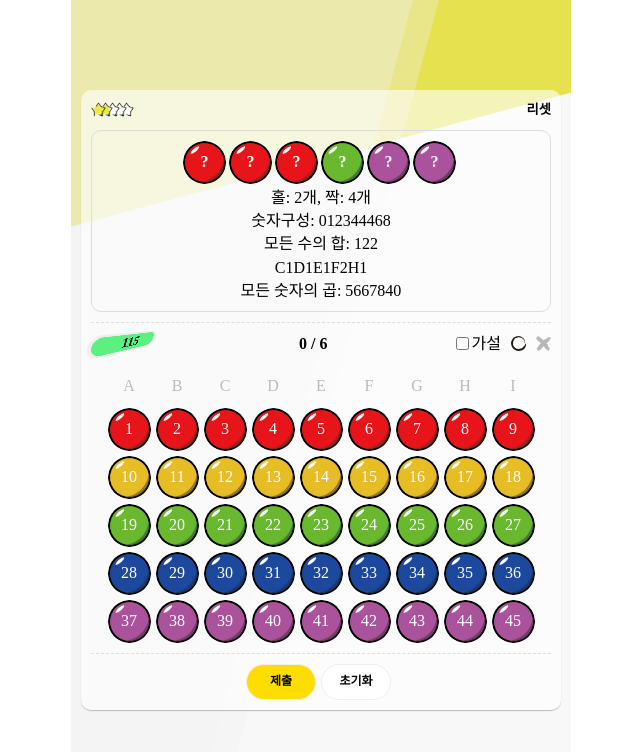
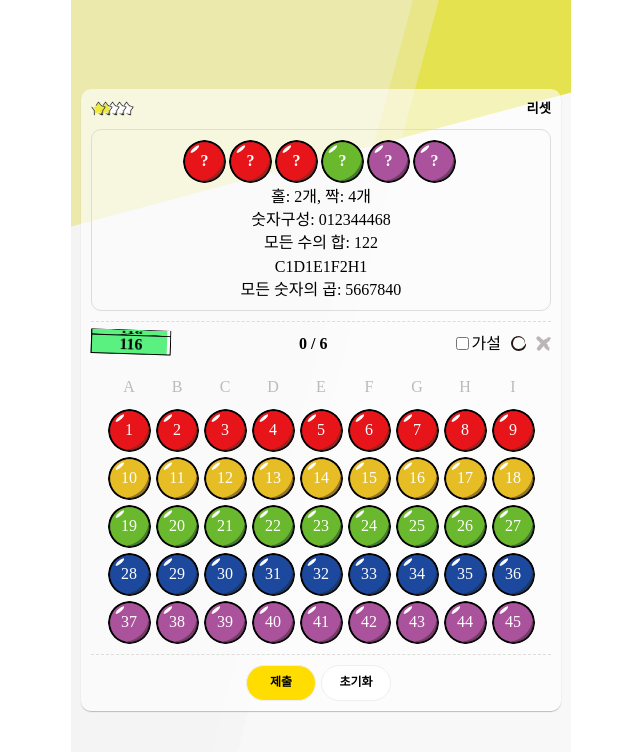
Before and after one commit to wondaero/lotto-offline-dev, a Vue app: page /playGame in a window 1280 px wide. Shown: the top 752 px of the page, without its empty margins (319-959 px from the left). Built offline with nearby package versions, Linux system fonts and the light colour scheme.

Commit message:
3d 타이머

```diff
--- a/src/components/playGame.vue
+++ b/src/components/playGame.vue
@@ -33,15 +33,45 @@
                 <div class="pd-v10 mg-b10 border-v-dashed-ddd" v-if="isShowNumberBoard">
                   <div>
                     <div class="mg-b10 btns flex j-content-sb a-items-c">
-                      <span class="inline-block" style="perspective:100px;">
-                        <!-- <span class="inline-block w80 h18 relative" style="box-shadow:inset 0 0 10px #999, -1px -1px 0 1px #999; transform:rotateY(50deg);" v-if="isShowNumberBoard"> -->
-                        <span class="inline-block w80 h18 relative radius50 overflow-hidden bg-eee time-bar" style="box-shadow:-1px 0 0 2px #eee; transition:transform 0.5s cubic-bezier(0.68, -0.55, 0.27, 1.55);"
+
+
+                      <span class="inline-block" style1="perspective:100px;">
+                        <span class="inline-block w80 h20 relative" :style="{transform : timerAngle}" style="transition:transform 0.5s cubic-bezier(0.68, -0.55, 0.27, 1.55); transform-style:preserve-3d;"
+                        v-if="isShowNumberBoard" ref="" @click="effectTimeBar">
+                          <span class="border-box absolute top0 left0 border-000 bg-fff w80 h20" style="transform:translateZ(10px);">
+                            <span class="inline-block bg-blue absolute bottom0 left0 h100p"
+                            :style="{width: 100 - ((100 / 120) * timer) + '%', background: timerColor}"></span>
+                            <strong class="w100p inline-block txt-c relative color-000">{{120 - timer}}</strong>
+                          </span>
+                          <span class="border-box absolute top0 left0 border-000 bg-fff w80 h20" style="transform:translateY(10px) rotateX(-90deg);">
+                            <span class="inline-block bg-blue absolute bottom0 left0 h100p"
+                            :style="{width: 100 - ((100 / 120) * timer) + '%', background: timerColor}"></span>
+                            <strong class="w100p inline-block txt-c relative color-000">{{120 - timer}}</strong>
+                          </span>
+                          <span class="border-box absolute top0 left0 border-000 bg-fff w80 h20" style="transform:translateY(-10px) rotateX(90deg);">
+                            <span class="inline-block bg-blue absolute bottom0 left0 h100p"
+                            :style="{width: 100 - ((100 / 120) * timer) + '%', background: timerColor}"></span>
+                            <strong class="w100p inline-block txt-c relative color-000">{{120 - timer}}</strong>
+                          </span>
+                          <span class="border-box absolute top0 left0 border-000 bg-fff w80 h20" style="transform:translateZ(-10px) rotateX(180deg);">
+                            <span class="inline-block bg-blue absolute bottom0 left0 h100p"
+                            :style="{width: 100 - ((100 / 120) * timer) + '%', background: timerColor}"></span>
+                            <strong class="w100p inline-block txt-c relative color-000">{{120 - timer}}</strong>
+                          </span>
+                          <span class="border-box absolute top0 left0 border-000 bg-fff w20 h20" style="transform:translateX(-10px) rotateY(-90deg);"></span>  <!-- 3 -->
+                          <span class="border-box absolute top0 left0 border-000 bg-fff w20 h20" style="transform:translateX(70px) rotateY(-90deg);"></span> <!-- 4 -->
+                        </span>
+                      </span>
+
+                      <!-- <span class="inline-block" style="perspective:100px;">
+                        <span class="inline-block w80 h18 relative radius50 overflow-hidden bg-eee time-bar2" style="box-shadow:-1px 0 0 2px #eee; transition:transform 0.5s cubic-bezier(0.68, -0.55, 0.27, 1.55);"
                         v-if="isShowNumberBoard" ref="timeBar" @click="effectTimeBar">
                           <span class="inline-block bg-blue absolute bottom0 left0 h100p radius50"
                           :style="{width: 100 - ((100 / 120) * timer) + '%', background: timerColor}"></span>
                           <strong class="w100p inline-block txt-c relative color-000">{{120 - timer}}</strong>
                         </span>
-                      </span>
+                      </span> -->
+
                       <h4 class="txt-c mg0 inline-block">{{pickedBalls.length}} / 6</h4>
                       <div>
                         <label class="mg-r10">
@@ -157,9 +187,6 @@ export default {
         col: {}
       },
 
-      finishedNumArr: [],
-      finishedNumCnt: 0,
-
       isShowDifficulty: false,
       starCnt: 0,
       setStarCnt: 0,
@@ -167,6 +194,7 @@ export default {
       setInterval: '',
       timer: 0,
       timerColor: '#5af181',
+      timerAngle: 'rotate3d(40, 0, -5, -15deg)',
 
       gameLevel: {
         arr45: [],
@@ -196,6 +224,7 @@ export default {
         clearInterval(t.setInterval);
         t.timer = 0;
         t.timerColor = '#5af181';
+        t.timerAngle = 'rotate3d(40, 0, -5, 3deg)';
 
         let rdmNum = t.getRandomNum();
         if(t.setStarCnt > 0 && rdmNum != t.setStarCnt){
@@ -207,15 +236,17 @@ export default {
 
           if(t.timer > 109){
             t.timerColor = '#f55222';
+            t.timerAngle = 'rotate3d(40, 0, -5, 193deg)';
           }else if(t.timer > 59){
             t.timerColor = '#f5e67e';
+            t.timerAngle = 'rotate3d(40, 0, -5, 83deg)';
           }
 
           if(t.timer == 120){
             clearInterval(t.setInterval);
             return t.initLotto();
           }
-        }, 1000);
+        }, 1001);
       }
     },
 
@@ -288,15 +319,17 @@ export default {
 
           if(t.timer > 109){
             t.timerColor = '#f55222';
+            t.timerAngle = 'rotate3d(40, 0, -5, 193deg)';
           }else if(t.timer > 59){
             t.timerColor = '#f5e67e';
+            t.timerAngle = 'rotate3d(40, 0, -5, 83deg)';
           }
 
-          if(t.timer == 120){
+        if(t.timer == 120){
             clearInterval(t.setInterval);
             t.initLotto();
           }
-        }, 1000);
+        }, 1001);
 
 
     },
@@ -700,29 +733,24 @@ export default {
       for(let key in elObj){
         if(key == 0 || key > 4){
           let tmpNum056789Arr = [];
-          for(let i = 0 ; i < lv.arr45.length; i++){
+          for(let i = 0; i < lv.arr45.length; i++){
             if(String(lv.arr45[i]).substr(-1) == key){
               num056789Arr.push(lv.arr45[i]);
               tmpNum056789Arr.push(lv.arr45[i]);
             }
           }
           if(elObj[key] >= tmpNum056789Arr.length){
-
             tmpNum056789Arr.forEach((el) => {
               let matchedNum = lv.arr45.indexOf(el);
               let matchedNum2 = lv.arr6.indexOf(el);
               if(matchedNum > -1){
-                let finishedNum =  lv.arr45.splice(matchedNum, 1);
-                t.finishedNumCnt += finishedNum.length;
-                t.finishedNumArr.push(finishedNum[0]);
-
+                lv.arr45.splice(matchedNum, 1);
                 for(let i = 0; i < 9; i++){
                   if(i < 5){
                     if(i * 9 < el && el < (i * 9) + 10){  //row(색깔)
                       lv.row[i]--;
                     }
                   }
-
                   if(el == (i + 1)
                   || el == ((i + 1) + 9)
                   || el == ((i + 1) + 18)
@@ -732,17 +760,17 @@ export default {
                   }
                 }
               }
-
               if(matchedNum2 > -1){
                 lv.arr6.splice(matchedNum2, 1);
               }
             })
-
             valid056789NumArr.push(key);
-
           }
         }
       }
+
+      console.log(valid056789NumArr);
+
       return valid056789NumArr;
     },
 
@@ -840,5 +868,11 @@ export default {
   .btns img{opacity:0.3;}
   .btns input:checked + img{opacity:1;}
 
-  .time-bar{transform:rotate3d(-8, 10, 1, 55deg);}
+  .time-bar{transform:rotate3d(40, 0, -5, 3deg);}
+  .time-bar2{transform:rotate3d(40, 0, -5, 83deg);}
+  .time-bar3{transform:rotate3d(40, 0, -5, 193deg);}
+
+  .timer-angle{transform:rotate3d(40, 0, -5, 3deg);}
+  .timer-angle2{transform:rotate3d(40, 0, -5, 83deg);}
+  .timer-angle3{transform:rotate3d(40, 0, -5, 193deg);}
 </style>
```
